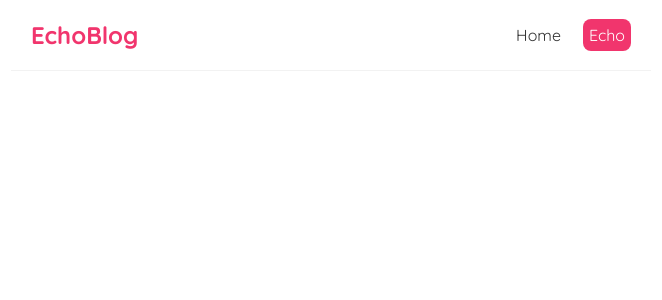
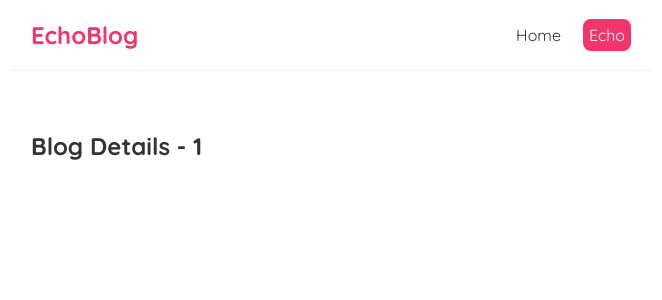
Before and after one commit to edcabiltes/react-app, a React (Create React App) app: page /blogs/1 in a window 1280 px wide. Before the commit this address had no page. Shown: the top 300 px of the page, without its empty margins (309-971 px from the left). Built offline with nearby package versions, Linux system fonts and the light colour scheme.

Commit message:
Added route parameter

```diff
--- a/src/App.js
+++ b/src/App.js
@@ -2,6 +2,7 @@
 import Home from './Home';
 import Navbar from './Navbar';
 import Create from './Create';
+import BlogDetails from './BlogDetails';
 
 function App() {
   return (
@@ -12,6 +13,7 @@
         <Routes>
           <Route path="/" element={<Home />} />
           <Route path="/create" element={<Create />} />
+          <Route path="/blogs/:id" element={<BlogDetails />} />
         </Routes>
       </div>
     </div>
--- /dev/null
+++ b/src/BlogDetails.js
@@ -0,0 +1,13 @@
+import { useParams } from 'react-router-dom';
+
+const BlogDetails = () => {
+    const { id } = useParams();
+
+  return (
+    <div className='blog-details'>
+        <h2>Blog Details - { id }</h2>
+    </div>
+  )
+}
+
+export default BlogDetails
--- a/src/BlogList.js
+++ b/src/BlogList.js
@@ -1,10 +1,14 @@
+import { Link } from "react-router-dom"
+
 const BlogList = ({ blogs }) => {
   return (
     <div className="blog-list">
         {blogs.map((blog) => (
             <div className="blog-preview" key={blog.id}>
-                <h2>{ blog.title }</h2>
-                <p>Written by { blog.author }</p>
+                <Link to={`/blogs/${blog.id}`}>
+                    <h2>{ blog.title }</h2>
+                    <p>Written by { blog.author }</p>
+                </Link>
             </div>
         ))}
     </div>
--- a/src/index.css
+++ b/src/index.css
@@ -56,3 +56,7 @@
   color: #f1356d;
   margin-bottom: 8px;
 }
+
+.blog-preview a{
+  text-decoration: none;
+}
```
